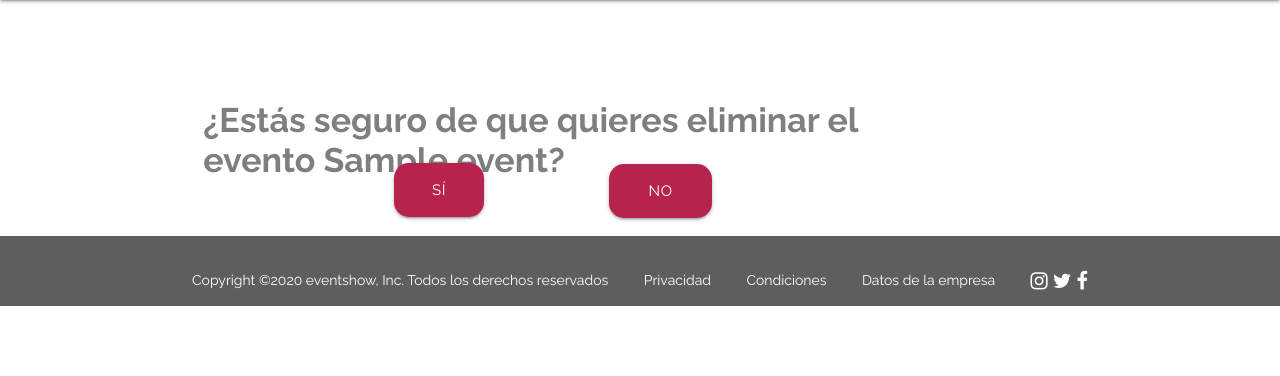
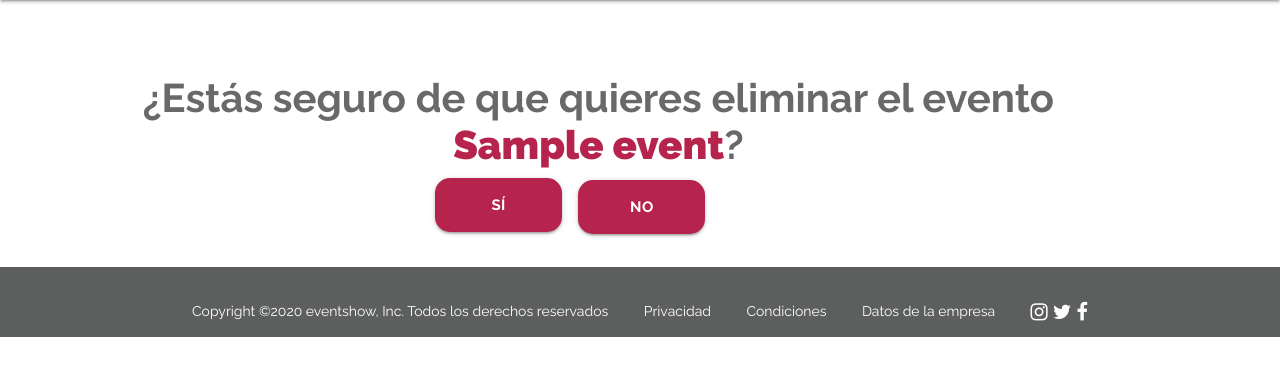
Before and after one commit to eventshow/evenshow, a Django app: page /events/1/delete in a window 1280 px wide. Shown: the part 64-440 px from the top of the page. Run offline with Django 3.2, Linux system fonts and the light colour scheme; a user stored in the database is signed in; tables that the repository leaves empty hold one stand-in row (values such as "Sample post"); parts of the project's set-up code (start-up, migrations or seed data) failed here and were passed over; some libraries are stand-ins or nearby versions.

Commit message:
[feat] Confirm delete arreglado

```diff
--- a/events/forms.py
+++ b/events/forms.py
@@ -42,7 +42,7 @@ class EventCreateForm(forms.ModelForm):
             'location_city': forms.TextInput(attrs={'placeholder': 'Sevilla', 'name': 'location_city'}),
             'location_street': forms.TextInput(attrs={'placeholder': 'Av. Reina Mercerdes', 'name': 'location_street'}),
             'location_number': forms.TextInput(attrs={'placeholder': '01', 'name': 'location_number'}),
-            'start_day': forms.DateInput(attrs={'class': 'form-eventshow', 'placeholder': 'mm/dd/yyyy', 'name': 'start_day'}),
+            'start_day': forms.DateInput(attrs={'class': 'form-eventshow', 'placeholder': 'dd/mm/yyyy', 'name': 'start_day'}),
             'start_time': forms.TextInput(attrs={'class': 'form-eventshow', 'placeholder': 'hh:mm', 'name': 'start_time'}),
             'end_time': forms.TextInput(attrs={'class': 'form-eventshow', 'placeholder': 'hh:mm', 'name': 'end_time'}),
             'pets': forms.Select(choices=CHOICES_YES_NO),
@@ -66,7 +66,7 @@ class EventUpdateForm(forms.ModelForm):
             'location_city': forms.TextInput(attrs={'placeholder': 'Sevilla', 'name': 'location_city'}),
             'location_street': forms.TextInput(attrs={'placeholder': 'Av. Reina Mercerdes', 'name': 'location_street'}),
             'location_number': forms.TextInput(attrs={'placeholder': '01', 'name': 'location_number'}),
-            'start_day': forms.DateInput(attrs={'class': 'form-eventshow', 'placeholder': 'mm/dd/yyyy', 'name': 'start_day'}),
+            'start_day': forms.DateInput(attrs={'class': 'form-eventshow', 'placeholder': 'dd/mm/yyyy', 'name': 'start_day'}),
             'start_time': forms.TextInput(attrs={'class': 'form-eventshow', 'placeholder': 'hh:mm', 'name': 'start_time'}),
             'end_time': forms.TextInput(attrs={'class': 'form-eventshow', 'placeholder': 'hh:mm', 'name': 'end_time'}),
             'pets': forms.Select(choices=CHOICES_YES_NO),
--- a/events/templates/event/event_confirm_delete.html
+++ b/events/templates/event/event_confirm_delete.html
@@ -1,36 +1,36 @@
 {% extends 'base.html' %}
 
 {% block content %}
-<div class="container">
+
     <div class="confirm-delete">
         <form class="form-eventshow-confirm-delete" action="" method="post">
             {% csrf_token %}
-
             <div class="row">
-                <div class="grid-example col s12">
-                    <h1 id="name-host" class="flow-text">¿Estás seguro de que quieres eliminar el evento {{object.title}}?</h1>
+                <div class="grid-example col s12" id="delete-title">
+                    <span class="flow-text"> <h1 id="title-delete">¿Estás seguro de que quieres eliminar el evento <b id="title-del-event"> {{object.title}}</b>?</h1></span>
                 </div>
             </div>
             <div class="row">
 
                 <div class="grid-example col s5 offset-s3">
-                    <div class="left">
-                        <div class="delete-buttons">
-                            <button id="delete-btn" class="waves-effect waves-light btn-large" type="submit">Sí</button>
+                    <div class="delete-buttons-conf">
+                        <div class="center">
+                            <div class="delete-buttons">
+                                <button id="delete-btn" class="waves-effect waves-light btn-large"
+                                    type="submit">Sí</button>
+                            </div>
+                        </div>
+                        <div class="right">
+                            <div class="delete-buttons">
+                                <a  id="delete-btn-a" class="waves-effect waves-light btn-large"
+                                    href="{% url 'hosted_events'%}" >No</a>
+                            </div>
                         </div>
                     </div>
-                    <div class="right">
-
-                        <div class="delete-buttons">
-                            <button id="delete-btn" class="waves-effect waves-light btn-large"
-                                href="{% url 'hosted_events'%}">No</button>
-                        </div>
-                    </div>
-
                 </div>
+            </div>
         </form>
     </div>
-</div>
 
 
 
--- a/static/css/main.css
+++ b/static/css/main.css
@@ -58,12 +58,36 @@ element.style{
 	margin-bottom:-2%;
 }
 
+#del-left{
+	margin-top: 25%;
+}
+
+.delete-buttons-conf{
+	margin-top: -8%;
+	align-content: center;
+}
+
+
 #delete-btn{
-	width: 130%;
-	height: auto;
+	width: 170%;
+	height: 100%;
+	font-weight:bold;
 	max-width: 127px;
 	max-height: 62px;
+	margin-top: 10%;
 }
+
+#delete-btn-a{
+	width: 170%;
+	height: 100%;
+	font-weight:bold;
+	max-width: 127px;
+	max-height: 62px;
+	margin-top: -80%;
+	margin-left: -70%;
+}
+
+
 
 #create-event{
 	margin-left: 35px !important;
@@ -293,6 +317,30 @@ label {
 	margin-bottom: 2%;
 }
 
+#title-delete{
+	max-width: 1149px;
+	width: auto;
+	max-height: 47px;
+	height:auto;
+	font-family: Raleway, sans-serif;
+	font-size: 40px;
+	font-weight: bold;
+	font-stretch: normal;
+	font-style: normal;
+	line-height: normal;
+	letter-spacing: normal;
+	color: #686969;
+}
+#delete-title{
+	margin-top: -5%;
+	text-align: center;
+	margin-left: 10%;
+}
+
+#title-del-event{
+	color: #B6244D !important;
+}
+
 .site-btn {
 	display: inline-block;
 	border: none;
@@ -362,6 +410,7 @@ label {
 	margin-top: 10px;
 	color: #5D5E5E;
 }
+
 
 .name-host-share {
 	height: 40px;
```
